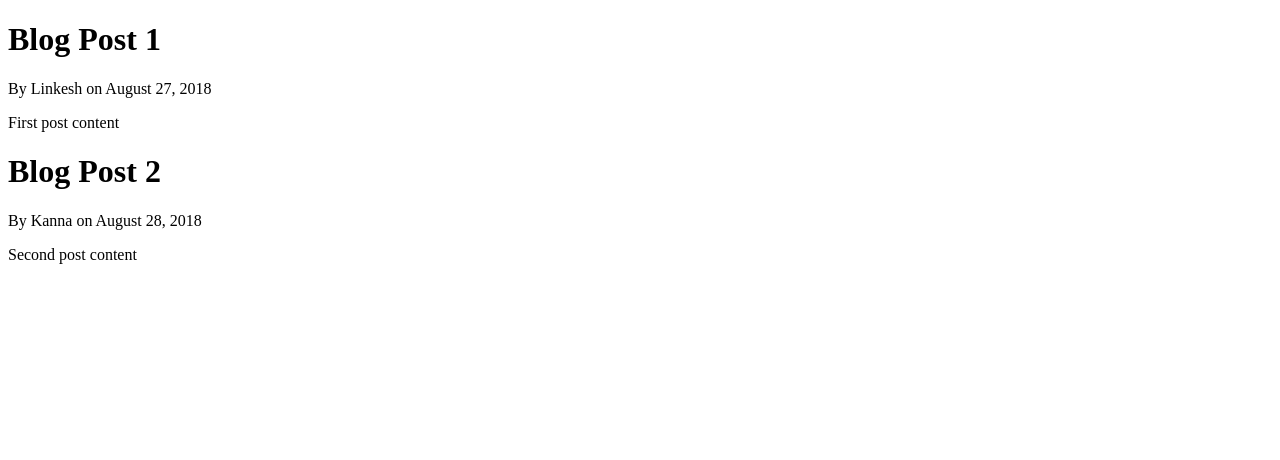
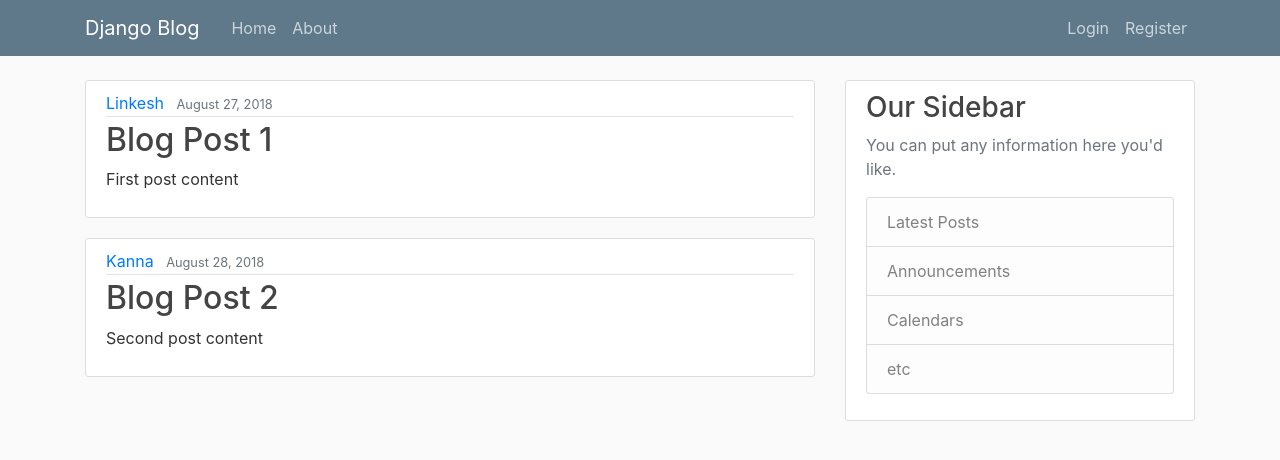
Before and after one commit to linkeshkanna/Django.Web.APIs, a Django app: page / in a window 1280 px wide. Shown: the top 460 px of the page. Run offline with Django 3.2, Linux system fonts and the light colour scheme; some libraries are stand-ins or nearby versions.

Commit message:
End of Chapter 3 - Templates

```diff
--- /dev/null
+++ b/MyBlogProject/blog/static/blog/main.css
@@ -0,0 +1,84 @@
+body {
+    background: #fafafa;
+    color: #333333;
+    margin-top: 5rem;
+  }
+
+  h1, h2, h3, h4, h5, h6 {
+    color: #444444;
+  }
+
+  ul {
+    margin: 0;
+  }
+
+  .bg-steel {
+    background-color: #5f788a;
+  }
+
+  .site-header .navbar-nav .nav-link {
+    color: #cbd5db;
+  }
+
+  .site-header .navbar-nav .nav-link:hover {
+    color: #ffffff;
+  }
+
+  .site-header .navbar-nav .nav-link.active {
+    font-weight: 500;
+  }
+
+  .content-section {
+    background: #ffffff;
+    padding: 10px 20px;
+    border: 1px solid #dddddd;
+    border-radius: 3px;
+    margin-bottom: 20px;
+  }
+
+  .article-title {
+    color: #444444;
+  }
+
+  a.article-title:hover {
+    color: #428bca;
+    text-decoration: none;
+  }
+
+  .article-content {
+    white-space: pre-line;
+  }
+
+  .article-img {
+    height: 65px;
+    width: 65px;
+    margin-right: 16px;
+  }
+
+  .article-metadata {
+    padding-bottom: 1px;
+    margin-bottom: 4px;
+    border-bottom: 1px solid #e3e3e3
+  }
+
+  .article-metadata a:hover {
+    color: #333;
+    text-decoration: none;
+  }
+
+  .article-svg {
+    width: 25px;
+    height: 25px;
+    vertical-align: middle;
+  }
+
+  .account-img {
+    height: 125px;
+    width: 125px;
+    margin-right: 20px;
+    margin-bottom: 16px;
+  }
+
+  .account-heading {
+    font-size: 2.5rem;
+  }
--- a/MyBlogProject/blog/templates/blog/base.html
+++ b/MyBlogProject/blog/templates/blog/base.html
@@ -1,13 +1,81 @@
+{% load static %}
 <!DOCTYPE html>
 <html>
+
 <head>
-    {% if title %}
-        <title>{{ title }}</title>
-    {% else %}
-        <title>Django Blog</title>
-    {% endif %}
+
+  <!-- Required meta tags -->
+  <meta charset="utf-8">
+  <meta name="viewport" content="width=device-width, initial-scale=1, shrink-to-fit=no">
+
+  <!-- Bootstrap CSS -->
+  <link rel="stylesheet" href="https://maxcdn.bootstrapcdn.com/bootstrap/4.0.0/css/bootstrap.min.css"
+    integrity="sha384-Gn5384xqQ1aoWXA+058RXPxPg6fy4IWvTNh0E263XmFcJlSAwiGgFAW/dAiS6JXm" crossorigin="anonymous">
+
+  <link rel="stylesheet" type="text/css" href="{% static 'blog/main.css' %}">
+
+  {% if title %}
+  <title>Django Blog - {{ title }}</title>
+  {% else %}
+  <title>Django Blog</title>
+  {% endif %}
 </head>
+
 <body>
-    {% block content %}{% endblock %}
+  <header class="site-header">
+    <nav class="navbar navbar-expand-md navbar-dark bg-steel fixed-top">
+      <div class="container">
+        <a class="navbar-brand mr-4" href="{% url 'blog-home' %}">Django Blog</a>
+        <button class="navbar-toggler" type="button" data-toggle="collapse" data-target="#navbarToggle"
+          aria-controls="navbarToggle" aria-expanded="false" aria-label="Toggle navigation">
+          <span class="navbar-toggler-icon"></span>
+        </button>
+        <div class="collapse navbar-collapse" id="navbarToggle">
+          <div class="navbar-nav mr-auto">
+            <a class="nav-item nav-link" href="{% url 'blog-home' %}">Home</a>
+            <a class="nav-item nav-link" href="{% url 'blog-about' %}">About</a>
+          </div>
+          <!-- Navbar Right Side -->
+          <div class="navbar-nav">
+            <a class="nav-item nav-link" href="#">Login</a>
+            <a class="nav-item nav-link" href="#">Register</a>
+          </div>
+        </div>
+      </div>
+    </nav>
+  </header>
+  <main role="main" class="container">
+    <div class="row">
+      <div class="col-md-8">
+        {% block content %}{% endblock %}
+      </div>
+      <div class="col-md-4">
+        <div class="content-section">
+          <h3>Our Sidebar</h3>
+          <p class='text-muted'>You can put any information here you'd like.
+          <ul class="list-group">
+            <li class="list-group-item list-group-item-light">Latest Posts</li>
+            <li class="list-group-item list-group-item-light">Announcements</li>
+            <li class="list-group-item list-group-item-light">Calendars</li>
+            <li class="list-group-item list-group-item-light">etc</li>
+          </ul>
+          </p>
+        </div>
+      </div>
+    </div>
+  </main>
+
+  <!-- Optional JavaScript -->
+  <!-- jQuery first, then Popper.js, then Bootstrap JS -->
+  <script src="https://code.jquery.com/jquery-3.2.1.slim.min.js"
+    integrity="sha384-KJ3o2DKtIkvYIK3UENzmM7KCkRr/rE9/Qpg6aAZGJwFDMVNA/GpGFF93hXpG5KkN"
+    crossorigin="anonymous"></script>
+  <script src="https://cdnjs.cloudflare.com/ajax/libs/popper.js/1.12.9/umd/popper.min.js"
+    integrity="sha384-ApNbgh9B+Y1QKtv3Rn7W3mgPxhU9K/ScQsAP7hUibX39j7fakFPskvXusvfa0b4Q"
+    crossorigin="anonymous"></script>
+  <script src="https://maxcdn.bootstrapcdn.com/bootstrap/4.0.0/js/bootstrap.min.js"
+    integrity="sha384-JZR6Spejh4U02d8jOt6vLEHfe/JQGiRRSQQxSfFWpi1MquVdAyjUar5+76PVCmYl"
+    crossorigin="anonymous"></script>
 </body>
+
 </html>
--- a/MyBlogProject/blog/templates/blog/home.html
+++ b/MyBlogProject/blog/templates/blog/home.html
@@ -1,8 +1,15 @@
 {% extends "blog/base.html" %}
 {% block content %}
-    {% for post in posts %}
-            <h1>{{ post.title }}</h1>
-            <p>By {{ post.author }} on {{post.date_posted}}</p>
-            <p>{{ post.content }}</p>
-    {% endfor %}
+{% for post in posts %}
+<article class="media content-section">
+  <div class="media-body">
+    <div class="article-metadata">
+      <a class="mr-2" href="#">{{ post.author }}</a>
+      <small class="text-muted">{{ post.date_posted }}</small>
+    </div>
+    <h2><a class="article-title" href="#">{{ post.title }}</a></h2>
+    <p class="article-content">{{ post.content }}</p>
+  </div>
+</article>
+{% endfor %}
 {% endblock content %}
--- a/MyBlogProject/blog/views.py
+++ b/MyBlogProject/blog/views.py
@@ -25,7 +25,6 @@ def home(request):
     }
     return render(request, "blog/home.html", context)
 
-
 def about(request):
     # return HttpResponse("<h1>Blog About</h1>")
     return render(request, "blog/about.html", {'title':'About'})
```
Also changed, not shown: MyBlogProject/blog/templates/blog/about_hardcoded.html (deleted, +0 -11 lines), MyBlogProject/blog/templates/blog/home_hardcoded.html (deleted, +0 -17 lines), README.md.
